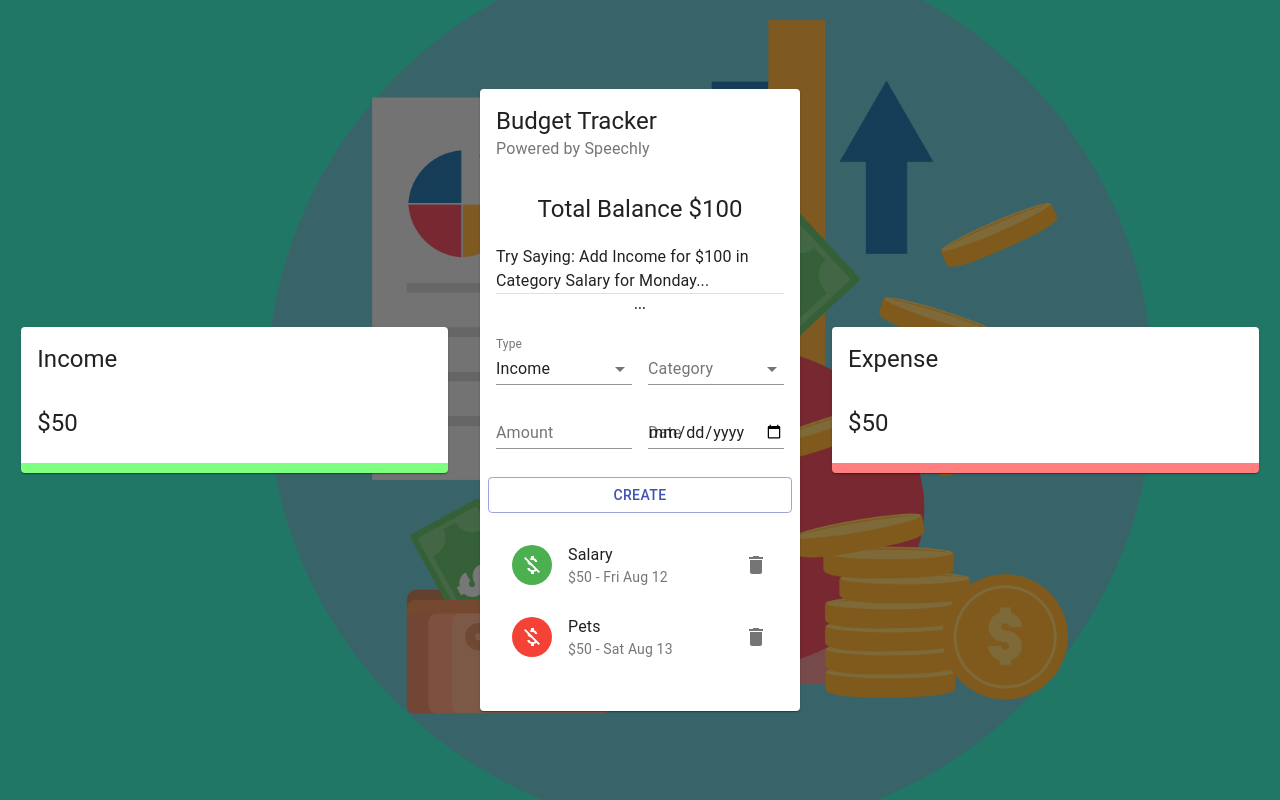
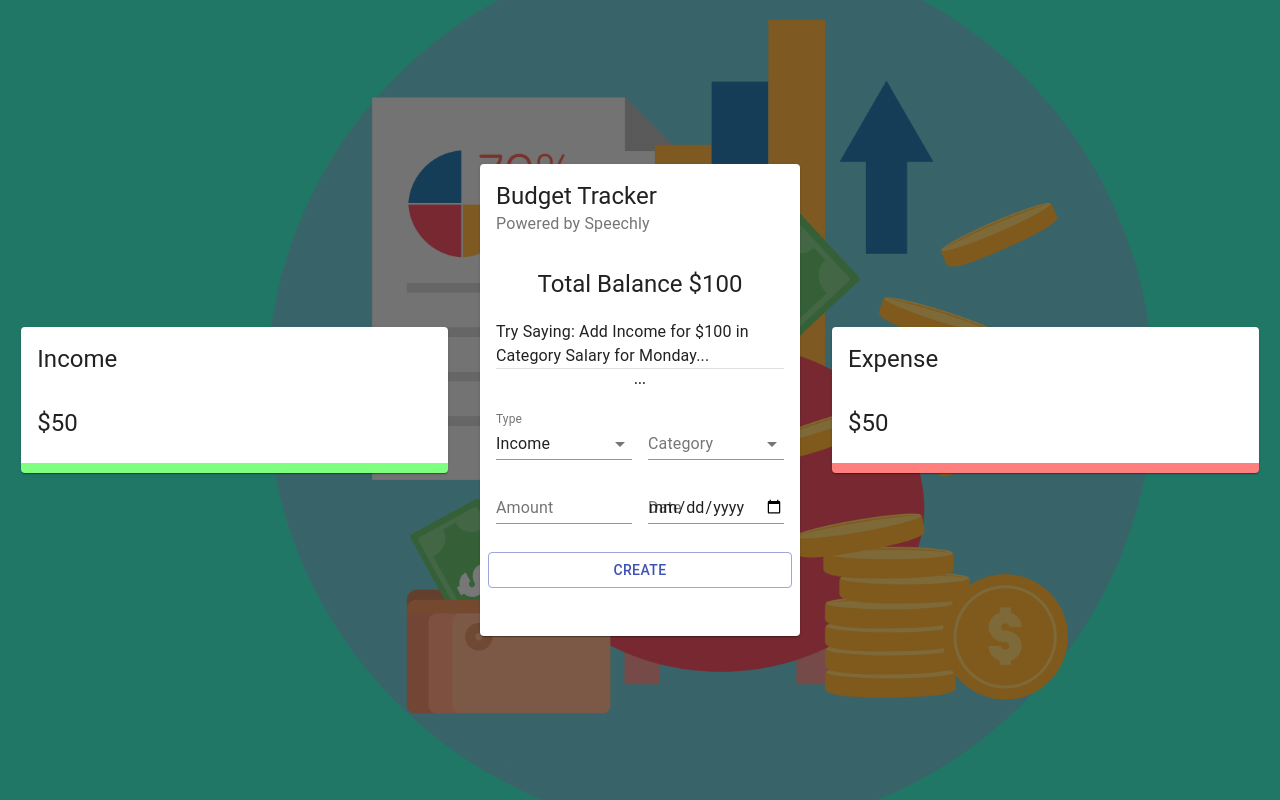
Before and after one commit to bajwass/Budget-Tracker, a React (Create React App) app: page / in a window 1280 px wide. Built offline with nearby package versions, Linux system fonts and the light colour scheme.

Commit message:
Input
User's inputs on tracker now show up underneath in a list

```diff
--- a/src/components/Main/List/List.jsx
+++ b/src/components/Main/List/List.jsx
@@ -9,14 +9,9 @@ import useStyles from './styles';
 
 const List = () => {
     const classes = useStyles();
-    const { deleteTransaction } = useContext(BudgetTrackerContext);
+    const { deleteTransaction, transactions } = useContext(BudgetTrackerContext);
 
 
-    const transactions = [
-        { id: 1, type: "Income", category: 'Salary', amount: 50, date: " Fri Aug 12 "  },
-        { id: 2, type: "Expense", category: 'Pets', amount: 50, date: " Sat Aug 13 "  },
-        { id: 3, type: "Income", category: 'Buisness', amount: 150, date: " Sun Aug 14 "  }
-    ];
 
   return (
     <MUIList dense={false} className={classes.list}>
--- a/src/context/context.js
+++ b/src/context/context.js
@@ -12,12 +12,13 @@ export const Provider = ({ children }) => {
     const deleteTransaction = (id) =>  dispatch({ type: 'DELETE_TRANSACTION', payload: id});
     const addTransaction = (transaction) => dispatch({ type: 'ADD_TRANSACTION', payload: transaction });
 
-    console.log(transactions);
+
 
     return (
         <BudgetTrackerContext.Provider value={{
             deleteTransaction,
-            addTransaction
+            addTransaction,
+            transactions
         }}>
             {children}
         </BudgetTrackerContext.Provider>
```
